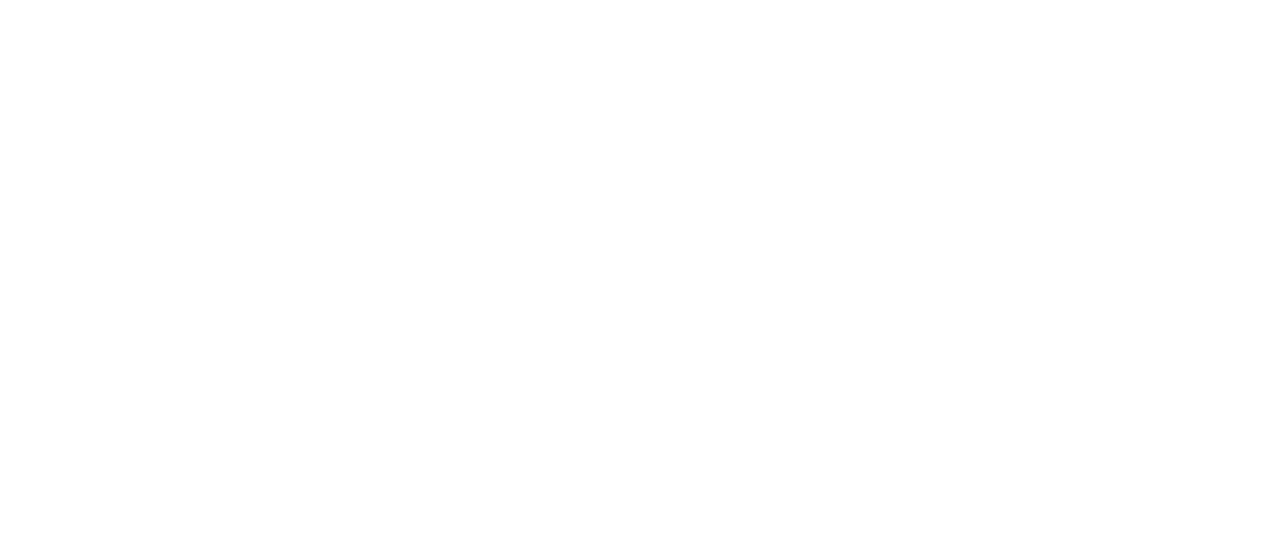
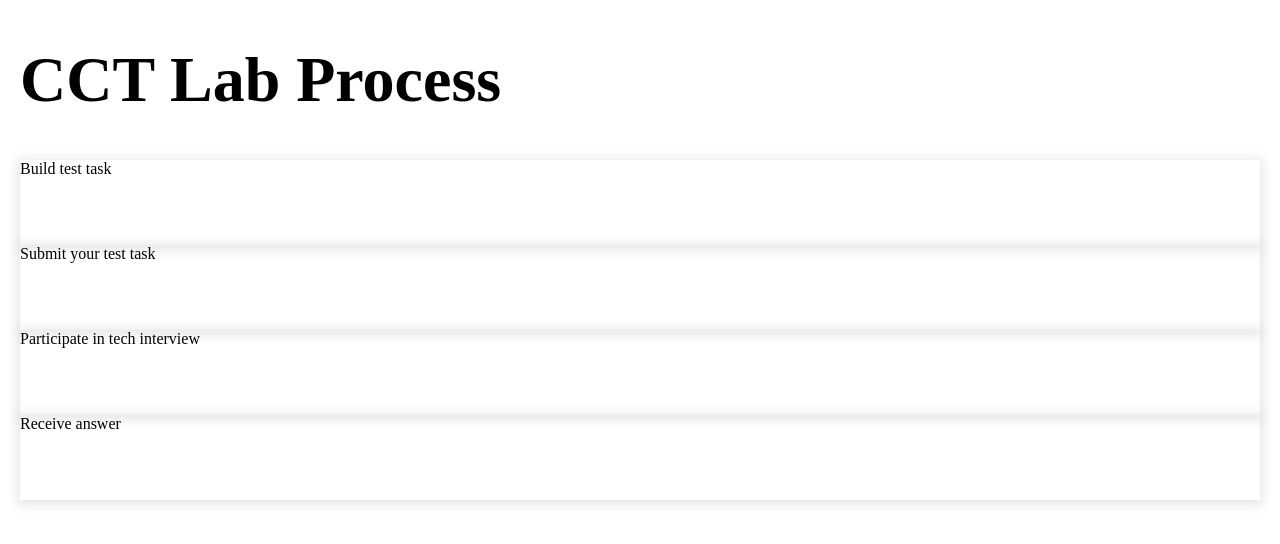
Before and after one commit to Code-Guste/cct-lab-task, a React (Create React App) app: page / in a window 1280 px wide. Shown: the top 544 px of the page. Built offline with nearby package versions, Linux system fonts and the light colour scheme.

Commit message:
Implement logic to toggle task items

```diff
--- a/src/App.tsx
+++ b/src/App.tsx
@@ -1,5 +1,11 @@
+import TaskItems from "./components/Tasks/TaskItems";
+
 function App() {
-  return <div className="App"></div>;
+  return (
+    <div className="container">
+      <TaskItems />
+    </div>
+  );
 }
 
 export default App;
--- /dev/null
+++ b/src/components/Tasks/TaskItem.module.css
@@ -0,0 +1,15 @@
+.items-container {
+  list-style-type: none;
+}
+
+.task-item {
+  max-width: 100%;
+  height: 85px;
+  -webkit-box-shadow: 0px 2px 11px 3px rgba(0, 0, 0, 0.1);
+  box-shadow: 0px 2px 11px 3px rgba(0, 0, 0, 0.1);
+}
+
+.list-item {
+  color: #0e2a35;
+  font-size: 18px;
+}
--- /dev/null
+++ b/src/components/Tasks/TaskItem.tsx
@@ -0,0 +1,26 @@
+import React, { useState } from "react";
+import classes from "./TaskItem.module.css";
+
+const TaskItem: React.FC<{ title: string; listItems: string[] }> = (props) => {
+  const [isActive, setIsActive] = useState(false);
+
+  return (
+    <li className={classes["items-container"]}>
+      <div
+        className={classes["task-item"]}
+        onClick={() => setIsActive(!isActive)}
+      >
+        <div>{props.title}</div>
+      </div>
+      {isActive && (
+        <div className={classes["list-item"]}>
+          {props.listItems.map((item) => (
+            <p> {item} </p>
+          ))}
+        </div>
+      )}
+    </li>
+  );
+};
+
+export default TaskItem;
--- /dev/null
+++ b/src/components/Tasks/TaskItems.module.css
@@ -0,0 +1,8 @@
+h1 {
+  font-size: 64px;
+  text-align: left;
+}
+
+.task-items {
+  padding-inline-start: 0px;
+}
--- /dev/null
+++ b/src/components/Tasks/TaskItems.tsx
@@ -0,0 +1,43 @@
+import TaskItem from "./TaskItem";
+import classes from "./TaskItems.module.css";
+
+const TaskItems = () => {
+  const taskData = [
+    {
+      title: "Build test task",
+      listItems: [
+        "Create repository",
+        "Implement designs",
+        "Implement functionality",
+      ],
+    },
+    {
+      title: "Submit your test task",
+      listItems: [
+        "Open email client",
+        "Send link with information to careers@cornercasetech.com",
+      ],
+    },
+    {
+      title: "Participate in tech interview",
+      listItems: ["Talk with HR", "Talk with Tech team"],
+    },
+    {
+      title: "Receive answer",
+      listItems: ["Receive answers", "Start your IT career"],
+    },
+  ];
+
+  return (
+    <div>
+      <h1 className={classes.heading}>CCT Lab Process</h1>
+      <ul className={classes["task-items"]}>
+        {taskData.map(({ title, listItems }) => (
+          <TaskItem title={title} listItems={listItems} />
+        ))}
+      </ul>
+    </div>
+  );
+};
+
+export default TaskItems;
--- a/src/index.css
+++ b/src/index.css
@@ -1,3 +1,7 @@
 body {
   margin: 0;
 }
+
+.container {
+  margin: 40px 20px 0px 20px;
+}
```
